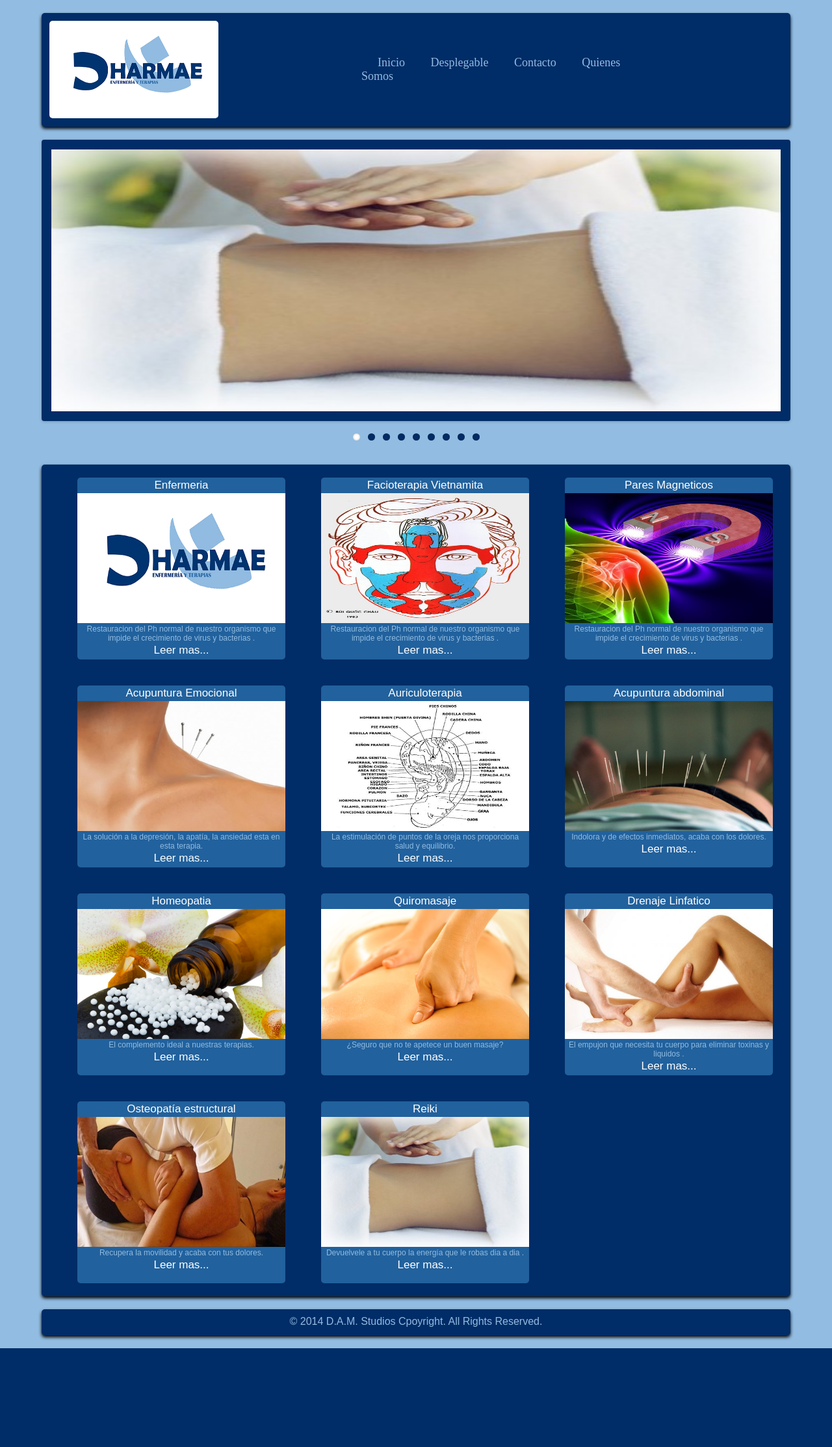
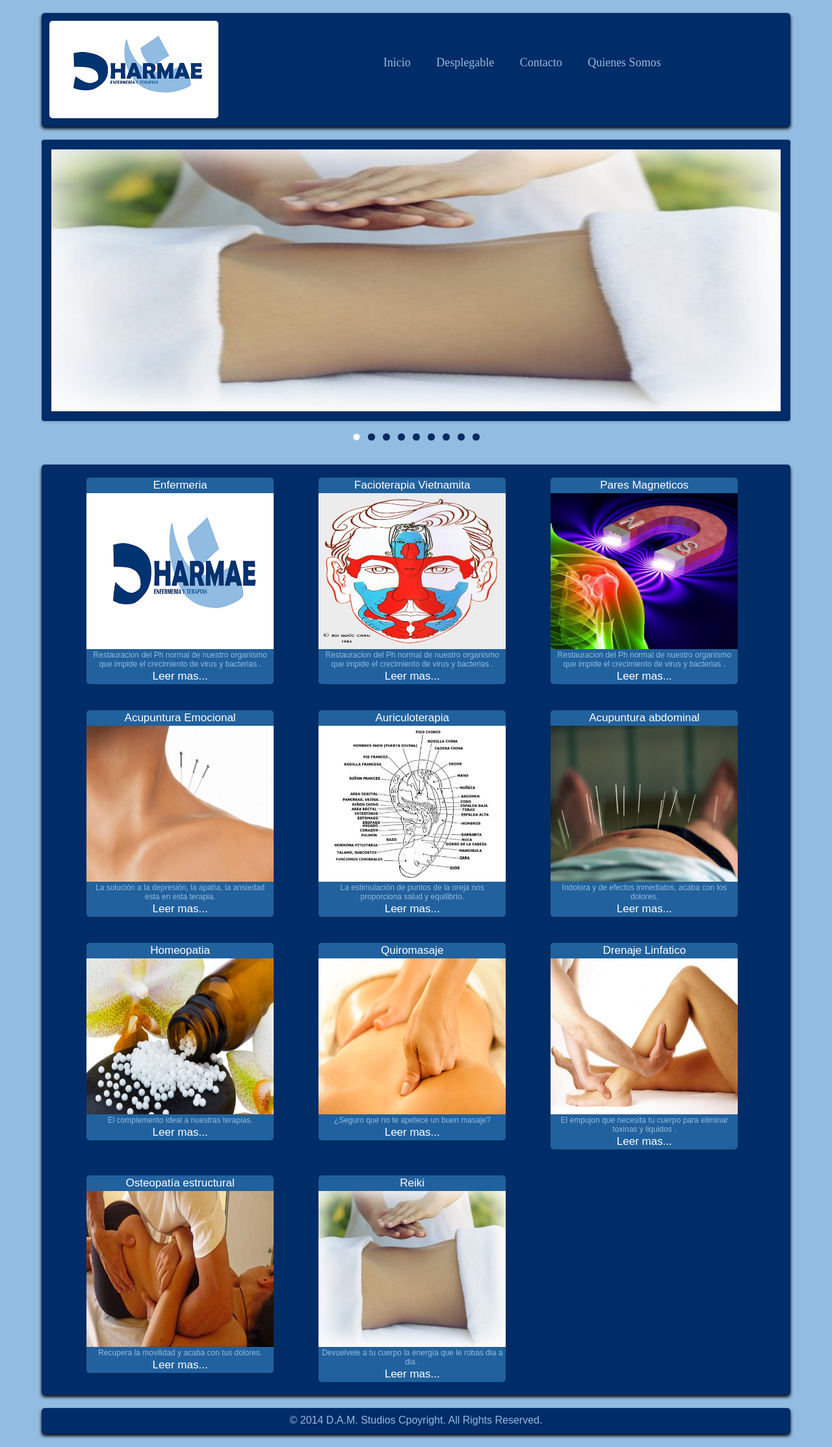
Before and after one commit to elenamp/Dharmae, a PHP site: page / in a window 1280 px wide. Shown: the whole page at 65% size. Before the commit the page ends 2075 px from the top, so only its background shows below. Run offline with PHP 8.4, Linux system fonts and the light colour scheme.

Commit message:
Adaptado css a porcentajes

```diff
--- a/DharmaPag/public_html/css/EstilosIndex.css
+++ b/DharmaPag/public_html/css/EstilosIndex.css
@@ -63,9 +63,9 @@ box-shadow: 0px 3px 5px #000;/*hacia derecha*//*hacia abajo*//*tamaño*//*color*
 
     float:right;
     padding-top:50px;
-    margin-right: 200px;
-    height: 100px;
-    width: 500px;
+
+    height: 10%;
+    width: 60%;
 }
 
 #menu nav ul li{
@@ -118,12 +118,12 @@ box-shadow: 0px 3px 5px #000;/*hacia derecha*//*hacia abajo*//*tamaño*//*color*
 }
 /*------Cntenido-----*/
 #Contenido1{
-    width: 320px;
-    height: 280px;
+    width: 25%;
+    height: auto;
     float:left;
     background: #21619D;
     margin-top: 20px;
-    margin-left: 55px;
+    margin-left: 6%;
     margin-bottom: 20px;
     border-radius: 5px;/*esta propiedad bordea la esquinas*/
         -moz-border-radius: 5px;
@@ -135,8 +135,8 @@ box-shadow: 0px 3px 5px #000;/*hacia derecha*//*hacia abajo*//*tamaño*//*color*
     font-style: initial;
 }
 #Contenido1 #foto img{
-    width: 320px;
-    height: 200px;
+    width: 100%;
+    height: 30%;
 }
 #Contenido1 #descripcion{
     color:#92BCE1;
@@ -148,12 +148,6 @@ box-shadow: 0px 3px 5px #000;/*hacia derecha*//*hacia abajo*//*tamaño*//*color*
     font-size: 17px;
 
 }
-
-
-
-
-
-
 /*------FOOTER-----*/
 footer{
     width: 100%;
```
